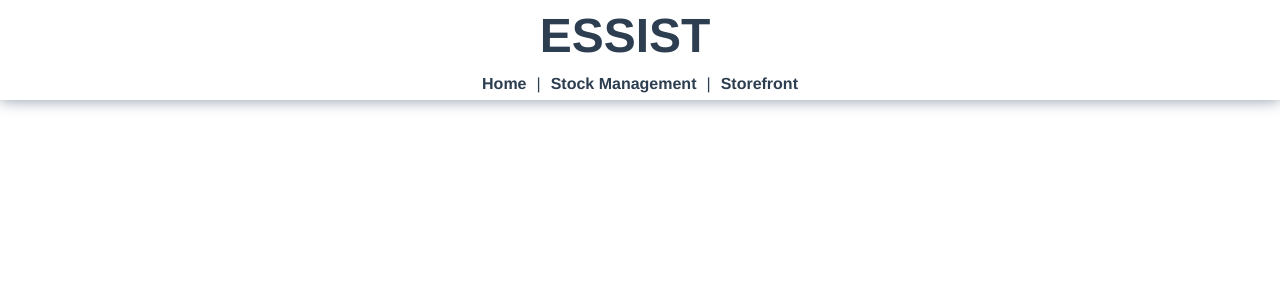
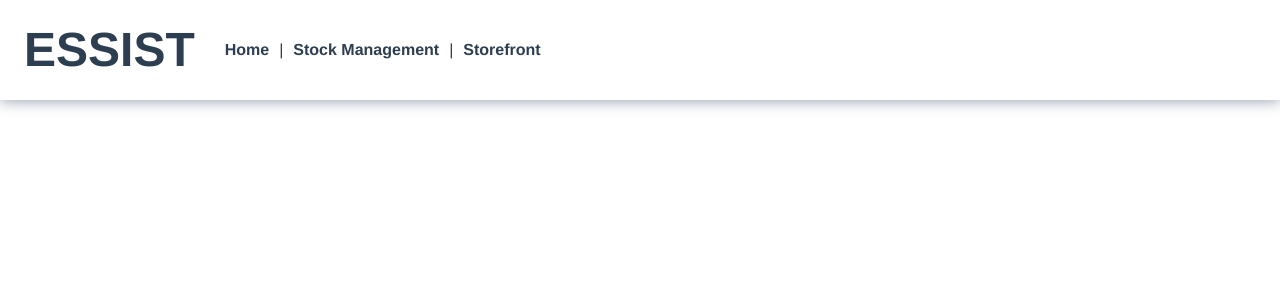
Before and after one commit to Scalibur25/Pos-senior-proj, a Vue app in the folder frontend/: page /category in a window 1280 px wide. Shown: the top 300 px of the page. Built offline with nearby package versions, Linux system fonts and the light colour scheme.

Commit message:
s edit navbar

```diff
--- a/frontend/src/App.vue
+++ b/frontend/src/App.vue
@@ -1,6 +1,6 @@
 <template>
   <div id="app">
-    <nav class="sticky-top px-4">
+    <nav class="sticky-top px-4 d-flex align-items-center">
       <div id="essist">ESSIST</div>
       <router-link to="/">Home</router-link>
       <span>|</span>
@@ -25,10 +25,6 @@ nav {
   /* padding: 15px 30px; */
   height: 100px;
   text-align: center;
-  /* position: relative; */
-  display: flex;
-  justify-content: start;
-  align-items: center;
   background-color: white;
   position: sticky;
   box-shadow: 0px 0px 15px #8997a6;
```
